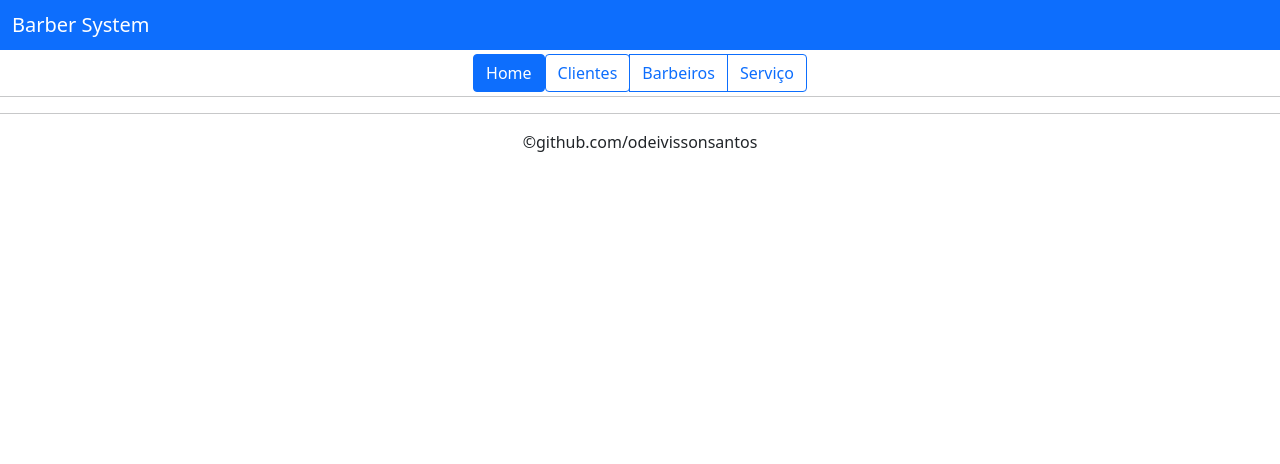
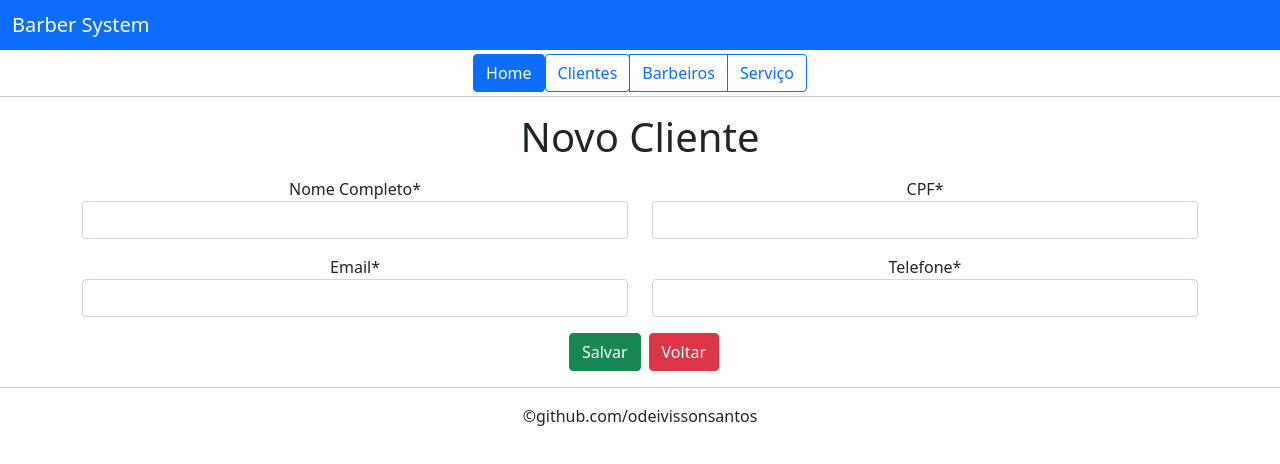
Before and after one commit to odeivissonsantos/Barber-System-Angular, an Angular app: page /clientes/criar in a window 1280 px wide. Before the commit this address led to /. Shown: the top 464 px of the page. Built offline with nearby package versions, Linux system fonts and the light colour scheme.

Commit message:
criado o formulario para novo cliente e rota para o mesmo

```diff
--- a/src/app/app-routing.module.ts
+++ b/src/app/app-routing.module.ts
@@ -1,3 +1,4 @@
+import { ClienteCriarComponent } from './views/cliente/cliente-criar/cliente-criar.component';
 import { NgModule } from '@angular/core';
 import { RouterModule, Routes } from '@angular/router';
 
@@ -12,6 +13,10 @@ const routes: Routes = [
   {
     path: 'clientes',
     component: ClienteListarComponent
+  },
+  {
+    path: 'clientes/criar',
+    component: ClienteCriarComponent
   }
 ];
 
--- /dev/null
+++ b/src/app/views/cliente/cliente-criar/cliente-criar.component.css
@@ -0,0 +1,3 @@
+button{
+    margin-left: .5rem;
+}
--- /dev/null
+++ b/src/app/views/cliente/cliente-criar/cliente-criar.component.html
@@ -0,0 +1,31 @@
+<form>
+    <h1>Novo Cliente</h1>
+    <div class="container">
+        <div class="row mt-3">
+            <div class="col-md-6">
+                <label>Nome Completo*</label>
+                <input type="text" class="form-control" required/>
+            </div>
+            <div class="col-md-6">
+                <label>CPF*</label>
+                <input type="text" class="form-control" required/>
+            </div>
+    </div>
+
+        <div class="row mt-3">
+            <div class="col-md-6">
+                <label>Email*</label>
+                <input type="email" class="form-control" required />
+            </div>
+            <div class="col-md-6">
+                <label>Telefone*</label>
+                <input type="text" class="form-control" required/>
+            </div>
+        </div>
+        <div class="buttons mt-3">
+            <button type="submit" class="btn btn-success">Salvar</button>
+            <button class="btn btn-success" class="btn btn-danger">Voltar</button>
+        </div>
+
+    </div>
+</form>
--- /dev/null
+++ b/src/app/views/cliente/cliente-criar/cliente-criar.component.ts
@@ -0,0 +1,15 @@
+import { Component, OnInit } from '@angular/core';
+
+@Component({
+  selector: 'app-cliente-criar',
+  templateUrl: './cliente-criar.component.html',
+  styleUrls: ['./cliente-criar.component.css']
+})
+export class ClienteCriarComponent implements OnInit {
+
+  constructor() { }
+
+  ngOnInit(): void {
+  }
+
+}
--- a/src/app/views/cliente/cliente-listar/cliente-listar.component.html
+++ b/src/app/views/cliente/cliente-listar/cliente-listar.component.html
@@ -3,7 +3,7 @@
         <h2>Clientes</h2>
     </div>
     <div>
-      <a href="#" class="btn btn-success">Novo Cliente</a>
+      <button class="btn btn-success" (click)="navegarParaClienteCriar()">Novo Cliente</button>
     </div>
     <table class="table table-hover">
         <thead>
--- a/src/app/views/cliente/cliente-listar/cliente-listar.component.ts
+++ b/src/app/views/cliente/cliente-listar/cliente-listar.component.ts
@@ -1,6 +1,7 @@
 import { ClienteService } from './../cliente.service';
 import { Component, OnInit } from '@angular/core';
 import { Cliente } from '../cliente.model';
+import { Router } from '@angular/router';
 
 @Component({
   selector: 'app-cliente-listar',
@@ -10,14 +11,19 @@ import { Cliente } from '../cliente.model';
 export class ClienteListarComponent implements OnInit {
   clientes: Cliente[] = []
 
-  constructor(private service: ClienteService) { }
+  constructor(private service: ClienteService, private router: Router) { }
 
   ngOnInit(): void {
     this.listarTodos();
   }
+
   listarTodos() {
     this.service.listarTodos().subscribe(resposta => {
       this.clientes = resposta;
     })
   }
+
+  navegarParaClienteCriar() {
+    this.router.navigate(["clientes/criar"])
+  }
 }
```
Also changed, not shown: src/app/app.module.ts (+6 -2 lines).
